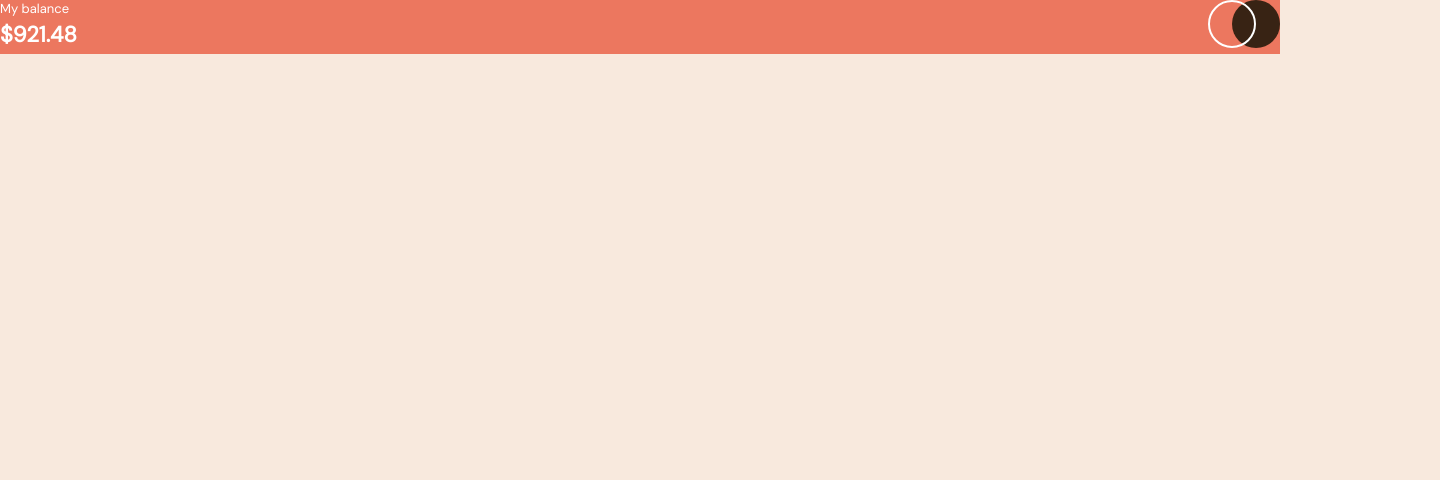
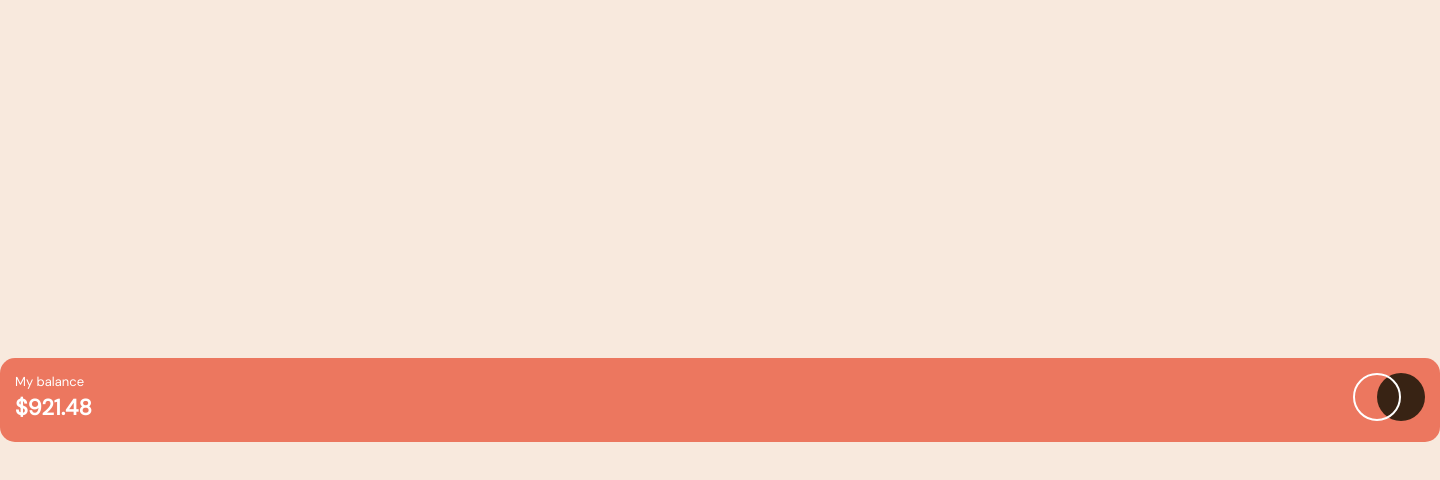
Before and after one commit to Arshiya207/Expenses-chart-component, a plain HTML site: page index.html in a window 1280 px wide. Shown: the whole page, 1440 px wide, since content can reach past the window. Drawn offline with Linux system fonts and the light colour scheme.

Commit message:
head complete

```diff
--- a/style.css
+++ b/style.css
@@ -14,17 +14,35 @@ body{
     background-color:  var(--cream);
     Font-size: 18px;
     color: var(--color);
+    min-height: 100vh;
+   display: flex;
+   flex-direction: column;
+   justify-content:center ;
+   align-items: center;
+
+
+
+}
+
+.main__container{
+
+
+    width: 1440px;
+
+    margin: auto;
 
 }
 /*css for header*/
     .main__header{
         background-color:hsl(10, 79%, 65%);
-
+        border-radius: 0.938rem;
+        padding: 0.938rem;
 
     }
     .header__content-container{
         display: flex;
         justify-content: space-between;
+
 
 
 
```
